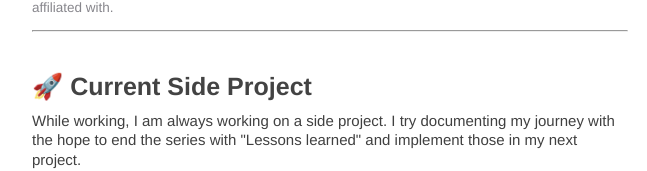
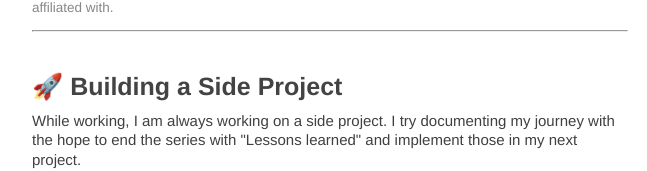
Before and after one commit to iamnotluka/zoricl, a React (Create React App) app: page / in a window 1280 px wide. Shown: the part 358-529 px from the top of the page, without its empty margins (310-957 px from the left). Built offline with nearby package versions, Linux system fonts and the light colour scheme.

Commit message:
renaming the side project thingo

```diff
--- a/src/components/pages/home/Home.tsx
+++ b/src/components/pages/home/Home.tsx
@@ -14,10 +14,8 @@ export default function Home() {
     <p className='subsection-date-li'>
       The views and opinions expressed on this website are solely my own and do not reflect those of any of my current or previous employers. All content and opinions are provided for informational purposes only and are not intended to represent the stance of any company or organization I am affiliated with.
     </p>
-
     <hr></hr>
-
-    <h4>🚀 Current Side Project</h4>
+    <h4>🚀 Building a Side Project</h4>
     <p>While working, I am always working on a side project. I try documenting my journey with the hope to end the series with "Lessons learned" and implement those in my next project.</p>
     <p>Check it out <Link to="/building-start-up">here.</Link></p>
     <h4>💡 Knowledge Base</h4>
```
Also changed, not shown: public/content/building_kart.txt.
